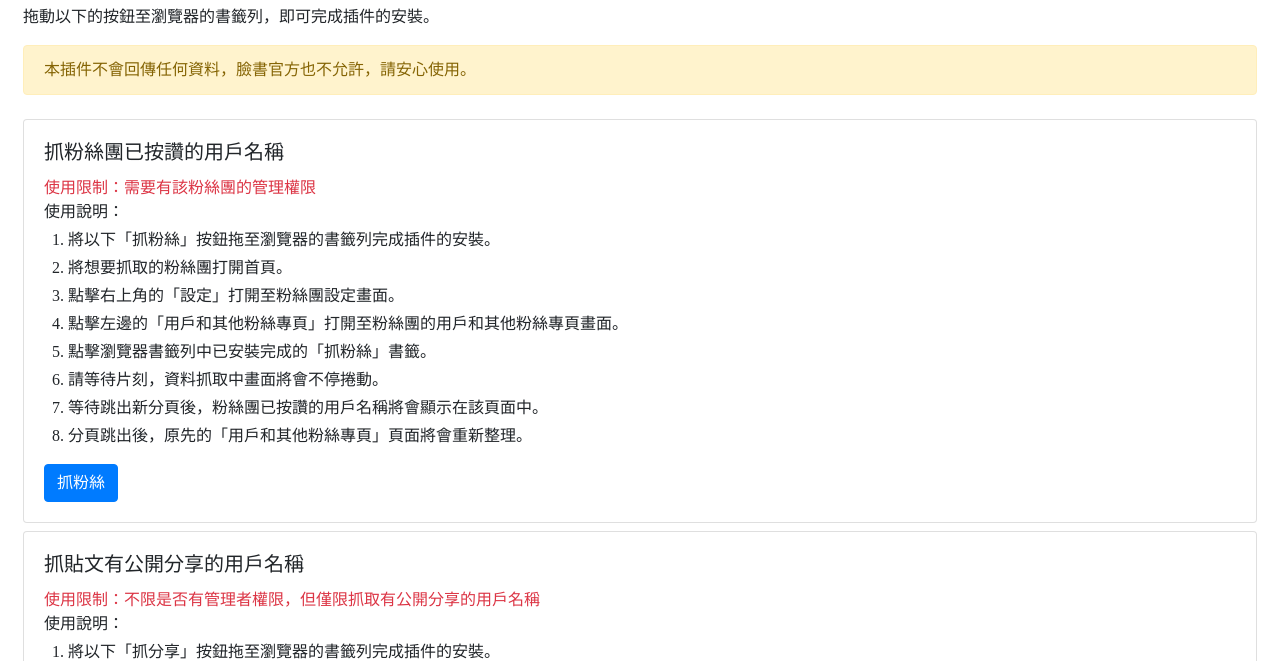
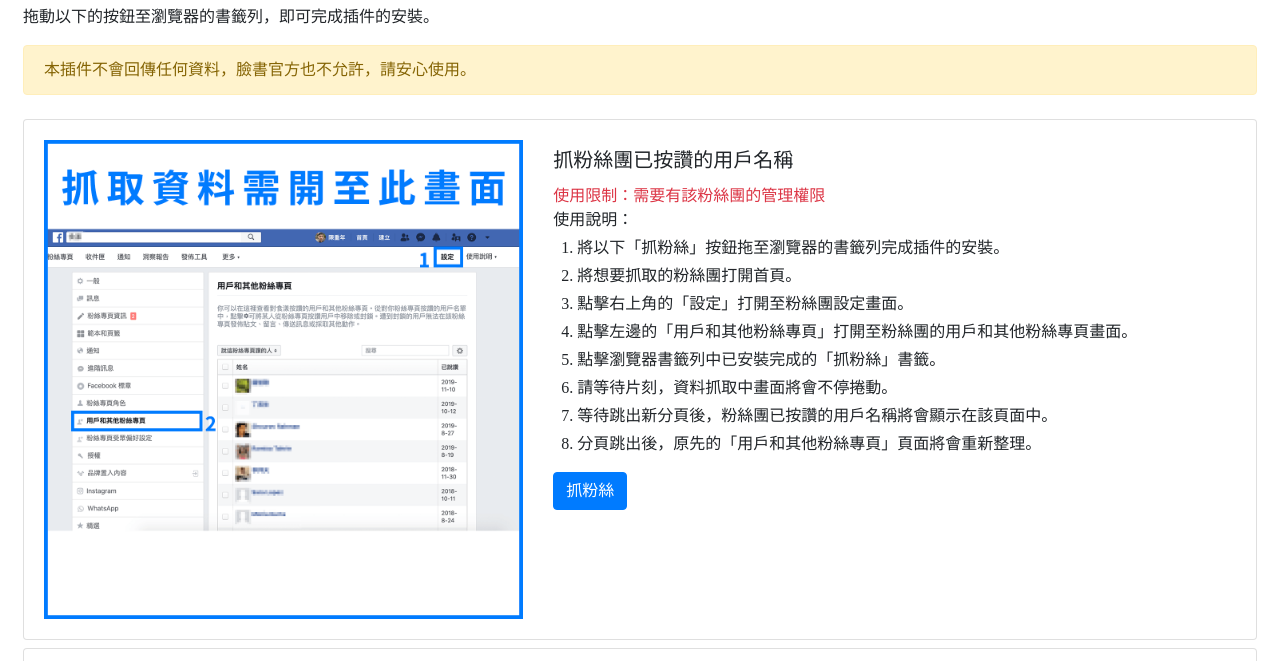
Before and after one commit to lloyd3126/GetFacebookDataByBookmark, a plain HTML site: page index.html in a window 1280 px wide. Shown: the part 139-800 px from the top of the page. Drawn offline with nearby package versions, Linux system fonts and the light colour scheme.

Commit message:
Update index.html

```diff
--- a/index.html
+++ b/index.html
@@ -19,8 +19,10 @@
       </div>
       <div class="col-sm-12 mb-2">
         <div class="card">
-          <div class="card-body">
-            <h5 class="card-title">抓粉絲團已按讚的用戶名稱</h5>
+          <div class="card-body row">
+            <div class="col-lg-5 col-12"><img class="img-fluid" src="./抓粉絲.png" alt=""/></div>
+            <div class="col-lg-7 col-12">
+              <h5 class="pt-md-2 pt-4 card-title">抓粉絲團已按讚的用戶名稱</h5>
               <p class="card-text mb-0 text-danger">使用限制：需要有該粉絲團的管理權限</p>
               <p class="card-text mb-0">使用說明：</p>
               <ol class="pl-4 pt-0 pb-0">
@@ -32,7 +34,9 @@
                 <li class="pt-1">請等待片刻，資料抓取中畫面將會不停捲動。</li>
                 <li class="pt-1">等待跳出新分頁後，粉絲團已按讚的用戶名稱將會顯示在該頁面中。</li>
                 <li class="pt-1">分頁跳出後，原先的「用戶和其他粉絲專頁」頁面將會重新整理。</li>
-            </ol><a class="btn btn-primary" href="javascript: void (()=&gt;{let myVar=setInterval(()=&gt;{let loadingIcon=document .getElementById('content') .getElementsByClassName('img _55ym _55yq _55yo'); let moreData=[...loadingIcon].length !==0; scrollBy(0, outerHeight); if (!moreData){clearInterval(myVar); let arr=document.getElementsByClassName('_3cb8'); let arr1=[...arr]; let userDataHTML=arr1.map((e)=&gt; '&lt;p&gt;' + e.innerText + '&lt;/p&gt;'); let userDataHTMLText=userDataHTML.join(''); window.location.reload(''); open=window.open('about:blank', '_blank'); open.document.head.innerHTML='&lt;title&gt;抓粉絲｜Facebook 資訊收集小工具&lt;/title&gt;&lt;style&gt;p{margin: 0;}&lt;/style&gt;'; open.document.body.innerHTML=userDataHTMLText;}}, 2000);})();">抓粉絲</a>
+              </ol>
+              <a class="btn btn-primary" href="javascript: void (()=&gt;{let myVar=setInterval(()=&gt;{let loadingIcon=document .getElementById('content') .getElementsByClassName('img _55ym _55yq _55yo'); let moreData=[...loadingIcon].length !==0; scrollBy(0, outerHeight); if (!moreData){clearInterval(myVar); let arr=document.getElementsByClassName('_3cb8'); let arr1=[...arr]; let userDataHTML=arr1.map((e)=&gt; '&lt;p&gt;' + e.innerText + '&lt;/p&gt;'); let userDataHTMLText=userDataHTML.join(''); window.location.reload(''); open=window.open('about:blank', '_blank'); open.document.head.innerHTML='&lt;title&gt;抓粉絲｜Facebook 資訊收集小工具&lt;/title&gt;&lt;style&gt;p{margin: 0;}&lt;/style&gt;'; open.document.body.innerHTML=userDataHTMLText;}}, 2000);})();">抓粉絲</a>
+            </div>
           </div>
         </div>
       </div>
```
Lines whose indentation alone changed are shown as unchanged.
